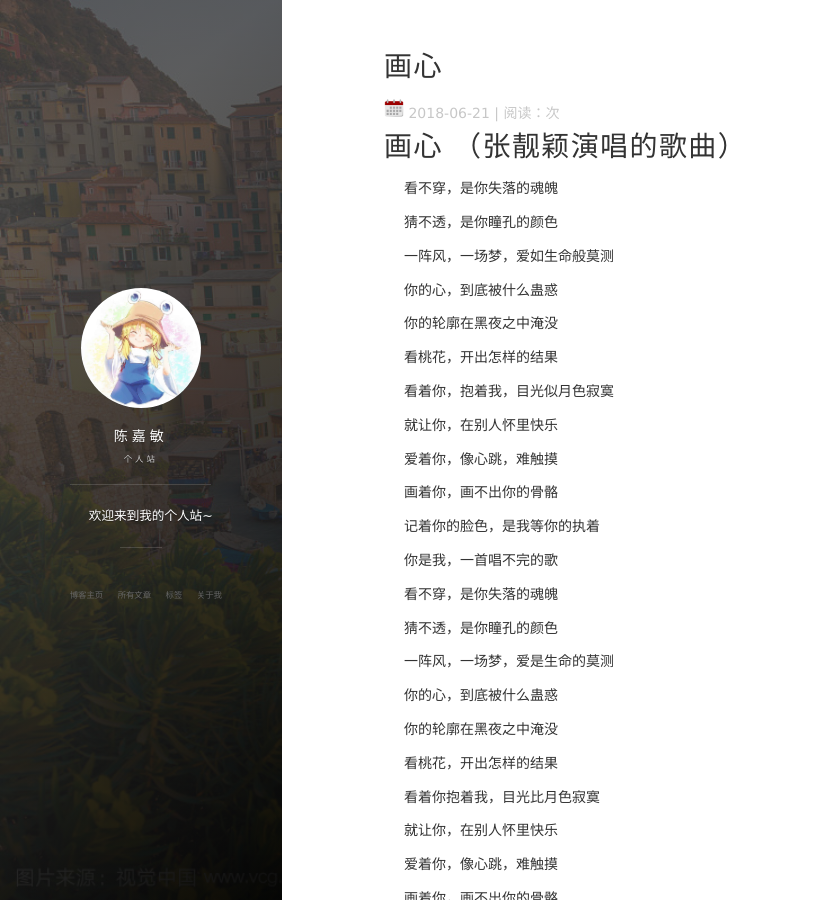
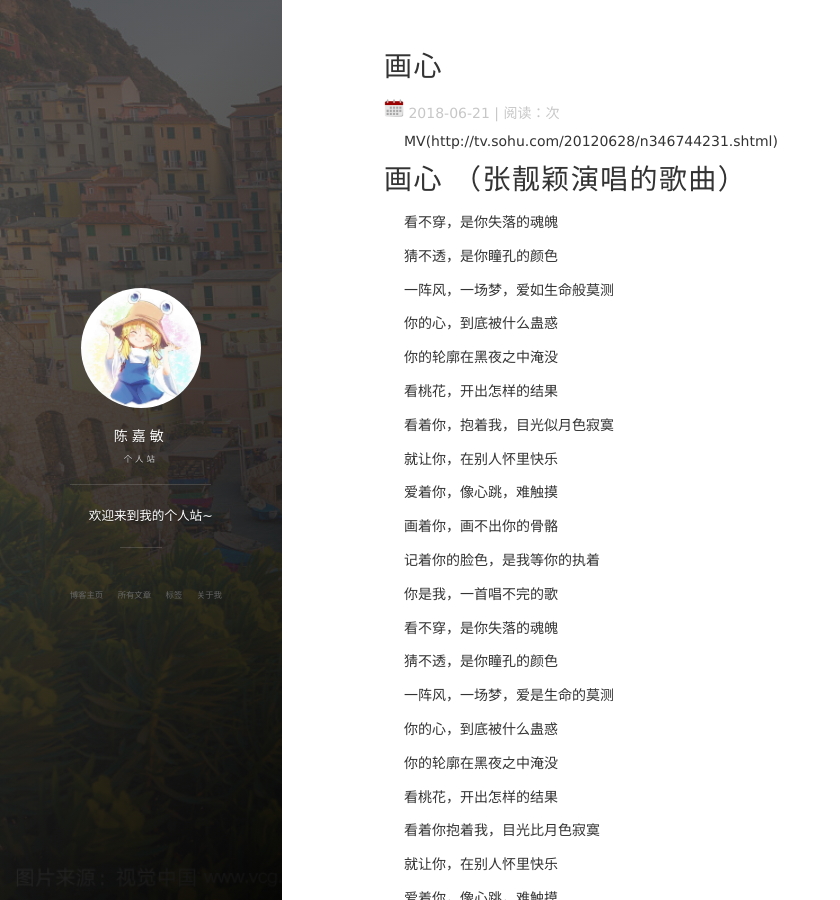
Before and after one commit to shujsegubfgf/shujsegubfgf.github.io, a Jekyll site: the page built from _posts/2016-10-14-jekyll_tutorials1.md, in a window 1280 px wide and 900 px high. Shown: the whole window, without its empty margins (0-840 px from the left). Built offline with Jekyll 4.4.1, drawn with Linux system fonts in a browser that asks for light colours; nearby versions of some CDN libraries; comment, search, counter and statistics services are not loaded.

Commit message:
Update 2016-10-14-jekyll_tutorials1.md

```diff
--- a/_posts/2016-10-14-jekyll_tutorials1.md
+++ b/_posts/2016-10-14-jekyll_tutorials1.md
@@ -4,6 +4,9 @@ title: 画心
 date: 2018.6.21
 tags: 博客
 ---
+
+MV(http://tv.sohu.com/20120628/n346744231.shtml)
+
 # 画心 （张靓颖演唱的歌曲）
 看不穿，是你失落的魂魄
 
```
